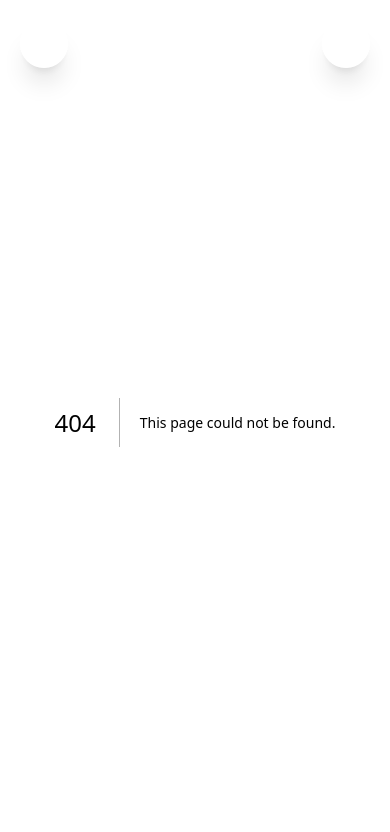
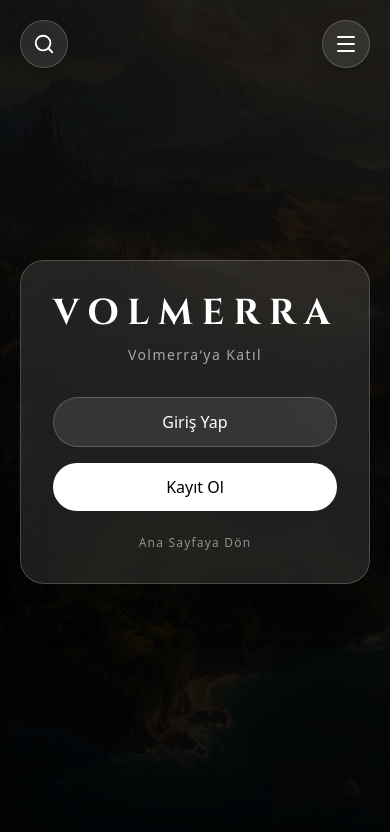
Before and after one commit to haccy47/volmerra-new, a Next.js app: page /account in a window 390 px wide. Before the commit this address had no page. Shown: the top 832 px of the page. Built offline with nearby package versions, Linux system fonts and the light colour scheme.

Commit message:
Improve mobile navbar animations

```diff
--- /dev/null
+++ b/app/account/page.tsx
@@ -0,0 +1,197 @@
+"use client";
+
+import { motion } from "framer-motion";
+import Link from "next/link";
+
+export default function AccountPage() {
+
+  return (
+
+    <main
+      className="
+      relative
+      flex
+      min-h-screen
+      items-center
+      justify-center
+      overflow-hidden
+      bg-black
+      px-5
+      "
+    >
+
+
+      {/* Background */}
+
+      <div
+      className="
+      absolute
+      inset-0
+      bg-cover
+      bg-center
+      opacity-40
+      "
+      style={{
+        backgroundImage:"url('/volmerra.jpg')"
+      }}
+      />
+
+
+
+      {/* Dark overlay */}
+
+      <div
+      className="
+      absolute
+      inset-0
+      bg-black/70
+      "
+      />
+
+
+
+
+      {/* Card */}
+
+      <motion.div
+
+      initial={{
+        opacity:0,
+        y:40
+      }}
+
+      animate={{
+        opacity:1,
+        y:0
+      }}
+
+      transition={{
+        duration:1
+      }}
+
+      className="
+      relative
+      z-10
+      w-full
+      max-w-md
+
+      rounded-3xl
+
+      border
+      border-white/20
+
+      bg-white/10
+
+      p-8
+
+      text-center
+
+      shadow-2xl
+
+      backdrop-blur-xl
+      "
+
+      >
+
+
+
+      <h1
+
+      className="
+      font-cinzel
+      text-4xl
+      font-bold
+      tracking-[0.25em]
+      text-white
+      "
+
+      >
+        VOLMERRA
+      </h1>
+
+
+
+      <p
+      className="
+      mt-3
+      text-sm
+      tracking-widest
+      text-white/60
+      "
+      >
+        Volmerra‘ya Katıl
+      </p>
+
+
+
+      <div
+      className="
+      mt-8
+      flex
+      flex-col
+      gap-4
+      "
+      >
+
+
+      <button
+      className="
+      rounded-full
+      border
+      border-white/20
+      bg-white/10
+      py-3
+      text-white
+      transition
+      hover:bg-white/20
+      "
+      >
+        Giriş Yap
+      </button>
+
+
+
+      <button
+      className="
+      rounded-full
+      bg-white
+      py-3
+      text-black
+      transition
+      hover:scale-105
+      "
+      >
+        Kayıt Ol
+      </button>
+
+
+      </div>
+
+
+
+      <Link
+
+      href="/"
+
+      className="
+      mt-6
+      block
+      text-xs
+      tracking-widest
+      text-white/50
+      hover:text-white
+      "
+
+      >
+        Ana Sayfaya Dön
+      </Link>
+
+
+      </motion.div>
+
+
+    </main>
+
+  );
+
+}
--- a/components/Hero.tsx
+++ b/components/Hero.tsx
@@ -7,60 +7,242 @@ export default function Hero() {
   return (
     <section className="relative h-screen w-full overflow-hidden">
 
+
       {/* Background */}
+
       <motion.div
-        initial={{ scale: 1.08 }}
-        animate={{ scale: 1 }}
-        transition={{ duration: 2 }}
-        className="absolute inset-0 bg-cover bg-center"
+
+        initial={{
+          scale:1.15,
+          opacity:0
+        }}
+
+        animate={{
+          scale:1,
+          opacity:1
+        }}
+
+        transition={{
+          duration:2,
+          ease:"easeOut"
+        }}
+
+        className="
+        absolute
+        inset-0
+        bg-cover
+        bg-center
+        "
+
         style={{
-          backgroundImage: "url('/volmerra.jpg')",
+          backgroundImage:"url('/volmerra.jpg')"
         }}
+
       />
 
+
       {/* Dark overlay */}
-      <div className="absolute inset-0 bg-black/60 backdrop-blur-sm" />
+
+      <div
+        className="
+        absolute
+        inset-0
+        bg-black/65
+        backdrop-blur-[3px]
+        "
+      />
+
 
 
       {/* Content */}
-      <div className="relative z-10 flex h-screen flex-col items-center justify-center px-4 text-center">
+
+      <div
+        className="
+        relative
+        z-10
+        flex
+        h-screen
+        flex-col
+        items-center
+        justify-center
+        px-5
+        text-center
+        "
+      >
+
+
 
         <motion.h1
-          initial={{ opacity: 1, y: 0 }}
-          animate={{ opacity: 1, y: 0 }}
-          transition={{ duration: 1 }}
-          className="font-cinzel text-5xl font-black tracking-[0.2em] text-white drop-shadow-2xl sm:text-7xl md:text-9xl"
+
+          initial={{
+            opacity:0,
+            y:40
+          }}
+
+          animate={{
+            opacity:1,
+            y:0
+          }}
+
+          transition={{
+            duration:1.2
+          }}
+
+          className="
+          font-cinzel
+          text-5xl
+          font-black
+          tracking-[0.25em]
+          text-white
+          drop-shadow-2xl
+
+          sm:text-7xl
+          md:text-9xl
+          "
+
         >
           VOLMERRA
+
         </motion.h1>
 
 
+
+
         <motion.p
-          initial={{ opacity: 1 }}
-          animate={{ opacity: 1 }}
-          transition={{ delay: 0.5, duration: 1 }}
-          className="mt-6 max-w-xl font-inter text-sm tracking-widest text-white/70 sm:text-lg"
+
+          initial={{
+            opacity:0
+          }}
+
+          animate={{
+            opacity:1
+          }}
+
+          transition={{
+            delay:.6,
+            duration:1
+          }}
+
+          className="
+          mt-6
+          max-w-xl
+          font-inter
+          text-xs
+          tracking-[0.3em]
+          text-white/70
+
+          sm:text-lg
+          "
+
         >
-          A world shaped by stones, legends and forgotten powers.
+          Taşların, efsanelerin ve unutulmuş güçlerin şekillendirdiği bir dünya.
+
         </motion.p>
 
 
+
+
+
         <motion.div
-          initial={{ opacity: 1, y: 0 }}
-          animate={{ opacity: 1, y: 0 }}
-          transition={{ delay: 1, duration: 1 }}
+
+          initial={{
+            opacity:0,
+            y:30
+          }}
+
+          animate={{
+            opacity:1,
+            y:0
+          }}
+
+          transition={{
+            delay:1,
+            duration:1
+          }}
+
+          className="relative z-50"
+
         >
 
           <Link
-            href="/"
-            className="mt-10 inline-block rounded-full border border-white/30 bg-white/10 px-8 py-4 font-inter text-sm font-bold uppercase tracking-widest text-white backdrop-blur-xl transition hover:bg-white/20"
+
+            href="/account"
+
+            className="
+            relative
+            z-50
+            mt-10
+            inline-block
+            rounded-full
+
+            border
+            border-white/30
+
+            bg-white/10
+
+            px-8
+            py-4
+
+            font-inter
+            text-sm
+            font-bold
+            uppercase
+
+            tracking-[0.25em]
+
+            text-white
+
+            backdrop-blur-xl
+
+            transition-all
+            duration-300
+
+            hover:scale-105
+            hover:bg-white/20
+            "
+
           >
+
             Volmerra'ya Katıl
+
           </Link>
+
 
         </motion.div>
 
+
+
+
+
+        <motion.div
+
+          animate={{
+            y:[0,10,0]
+          }}
+
+          transition={{
+            duration:2,
+            repeat:Infinity
+          }}
+
+          className="
+          absolute
+          bottom-8
+          text-white/40
+          text-xs
+          tracking-[0.4em]
+          "
+
+        >
+
+          KAYDIR
+
+        </motion.div>
+
+
+
       </div>
+
 
     </section>
   );
--- a/components/MobileNavbar.tsx
+++ b/components/MobileNavbar.tsx
@@ -16,31 +16,20 @@ import {
 
 
 const menu = [
-  {
-    name:"Hikaye",
-    icon:BookOpen,
-  },
-  {
-    name:"Harita",
-    icon:Map,
-  },
-  {
-    name:"Karakterler",
-    icon:UserRound,
-  },
-  {
-    name:"Taşlar",
-    icon:Gem,
-  },
-  {
-    name:"Quizler",
-    icon:FileText,
-  },
-  {
-    name:"Hesap",
-    icon:User,
-  },
+  { name:"Hikaye", icon:BookOpen },
+  { name:"Harita", icon:Map },
+  { name:"Karakterler", icon:UserRound },
+  { name:"Taşlar", icon:Gem },
+  { name:"Quizler", icon:FileText },
+  { name:"Hesap", icon:User },
 ];
+
+
+const spring = {
+  type:"spring",
+  stiffness:220,
+  damping:22,
+};
 
 
 export default function MobileNavbar(){
@@ -68,11 +57,25 @@ md:hidden
 
 {/* SEARCH BUTTON */}
 
+<AnimatePresence>
+
+{!searchOpen && (
+
 <motion.button
 
-whileTap={{
-scale:.9
+initial={{
+scale:0
 }}
+
+animate={{
+scale:1
+}}
+
+exit={{
+scale:0
+}}
+
+transition={spring}
 
 onClick={()=>setSearchOpen(true)}
 
@@ -97,16 +100,34 @@ backdrop-blur-xl
 
 </motion.button>
 
+)}
+
+</AnimatePresence>
+
 
 
 
 {/* MENU BUTTON */}
 
+<AnimatePresence>
+
+{!menuOpen && (
+
 <motion.button
 
-whileTap={{
-scale:.9
+initial={{
+scale:0
 }}
+
+animate={{
+scale:1
+}}
+
+exit={{
+scale:0
+}}
+
+transition={spring}
 
 onClick={()=>setMenuOpen(true)}
 
@@ -131,60 +152,59 @@ backdrop-blur-xl
 
 </motion.button>
 
+)}
+
+</AnimatePresence>
 
 
 
 
-{/* SEARCH PANEL */}
+
+
+{/* SEARCH */}
 
 <AnimatePresence>
 
-{
-searchOpen && (
+{searchOpen && (
 
 <motion.div
 
 initial={{
-opacity:0,
-scale:.2,
-x:-80
+width:48,
+opacity:0
 }}
 
 animate={{
-opacity:1,
-scale:1,
-x:0
+width:"calc(100vw - 40px)",
+opacity:1
 }}
 
 exit={{
-opacity:0,
-scale:.2,
-x:-80
+width:48,
+opacity:0
 }}
 
-transition={{
-duration:.45,
-ease:"easeInOut"
-}}
+transition={spring}
 
 className="
 absolute
 left-5
 top-0
-right-5
 h-12
 rounded-full
 border
 border-white/20
 bg-white/10
+shadow-xl
 backdrop-blur-xl
-shadow-xl
 flex
 items-center
 px-5
+overflow-hidden
 "
 
 >
+
 
 <input
 
@@ -215,9 +235,7 @@ className="text-white"
 
 </motion.div>
 
-)
-
-}
+)}
 
 </AnimatePresence>
 
@@ -231,39 +249,35 @@ className="text-white"
 
 <AnimatePresence>
 
-{
-menuOpen && (
+{menuOpen && (
 
 <motion.div
 
 initial={{
-opacity:0,
-scale:.2,
-x:80
+width:48,
+height:48,
+opacity:0
 }}
 
 animate={{
-opacity:1,
-scale:1,
-x:0
+width:280,
+height:420,
+opacity:1
 }}
 
 exit={{
-opacity:0,
-scale:.2,
-x:80
+width:48,
+height:48,
+opacity:0
 }}
 
-transition={{
-duration:.45,
-ease:"easeInOut"
-}}
+transition={spring}
 
 className="
 absolute
 right-5
 top-0
-w-72
+overflow-hidden
 rounded-3xl
 border
 border-white/20
@@ -280,7 +294,7 @@ backdrop-blur-xl
 <div className="
 flex
 justify-end
-mb-5
+mb-6
 ">
 
 <button
@@ -295,11 +309,7 @@ onClick={()=>setMenuOpen(false)}
 
 
 
-<div className="
-flex
-flex-col
-gap-5
-">
+<div className="flex flex-col gap-5">
 
 {
 menu.map((item,index)=>{
@@ -341,7 +351,6 @@ gap-4
 {item.name}
 </span>
 
-
 </motion.div>
 
 )
@@ -355,9 +364,7 @@ gap-4
 
 </motion.div>
 
-)
-
-}
+)}
 
 </AnimatePresence>
 
```
